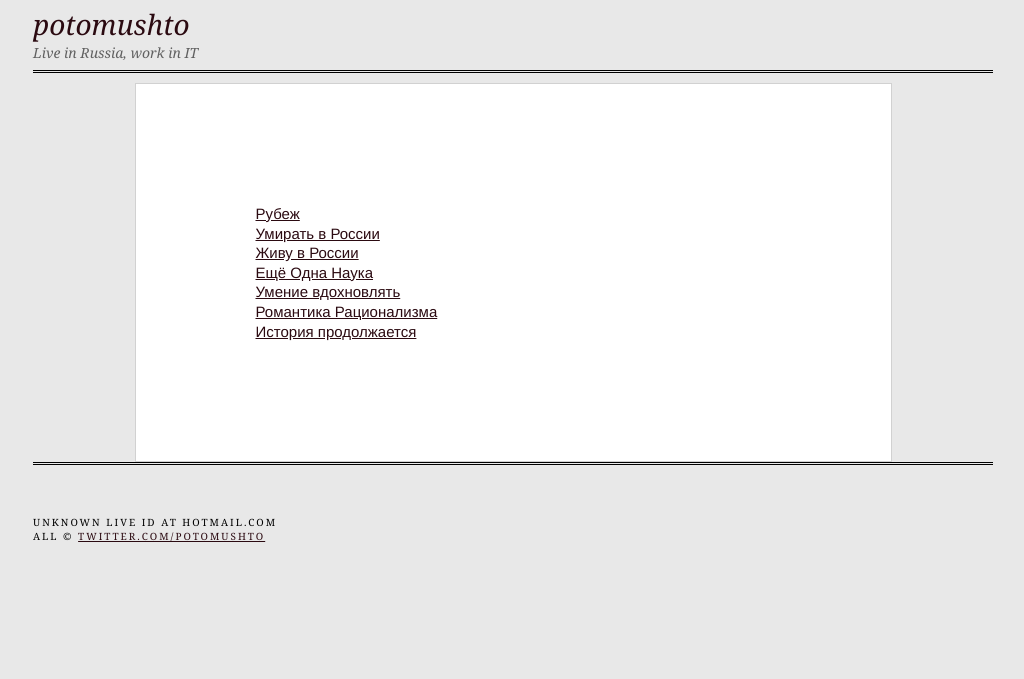
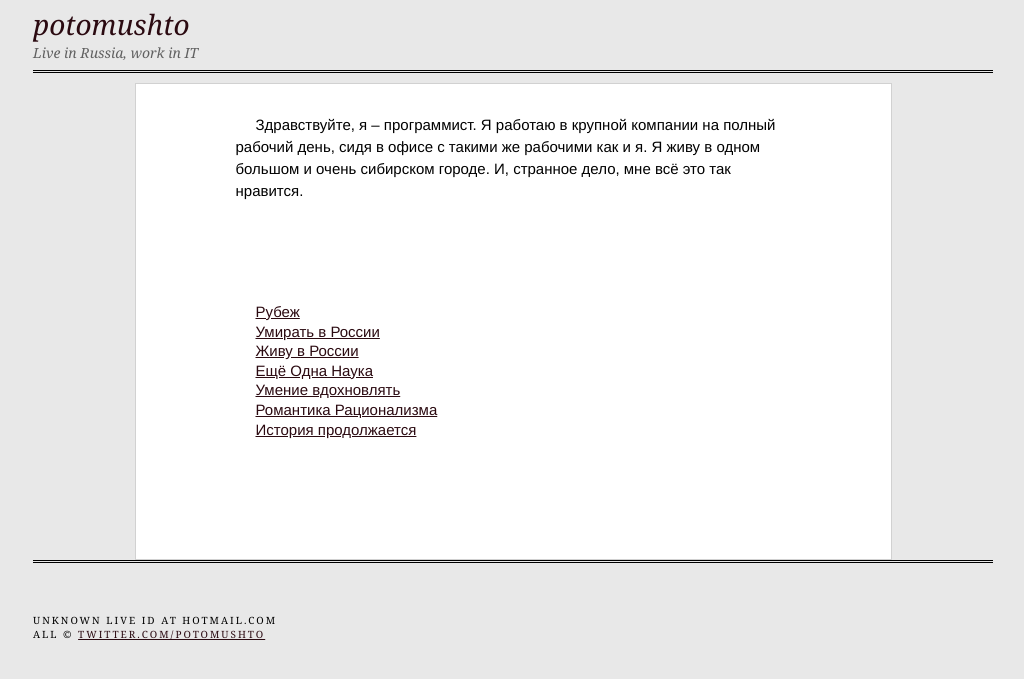
Before and after one commit to ptmt/ptmt.github.com, a Jekyll site: the page built from index.html, in a window 1280 px wide. Shown: the top 679 px of the page, without its empty margins (127-1151 px from the left). Built offline with Jekyll 4.4.1, drawn with Linux system fonts in a browser that asks for light colours; Markdown is read by kramdown in place of the engine named in the settings.

Commit message:
Update index.html

```diff
--- a/index.html
+++ b/index.html
@@ -4,6 +4,9 @@ title: вот почему
 ---
 
 <article>
+
+  <p>Здравствуйте, я – программист. Я работаю в крупной компании на полный рабочий день, сидя в офисе с такими же рабочими как и я. Я живу в одном большом и очень сибирском городе. И, странное дело, мне всё это так нравится.</p>
+
   <ul class="posts">
     {% for post in site.posts %}
       <li><span style="display:none">{{ post.date | date_to_string }}</span> <a href="{{ post.url }}">{{ post.title }}</a></li>
```
